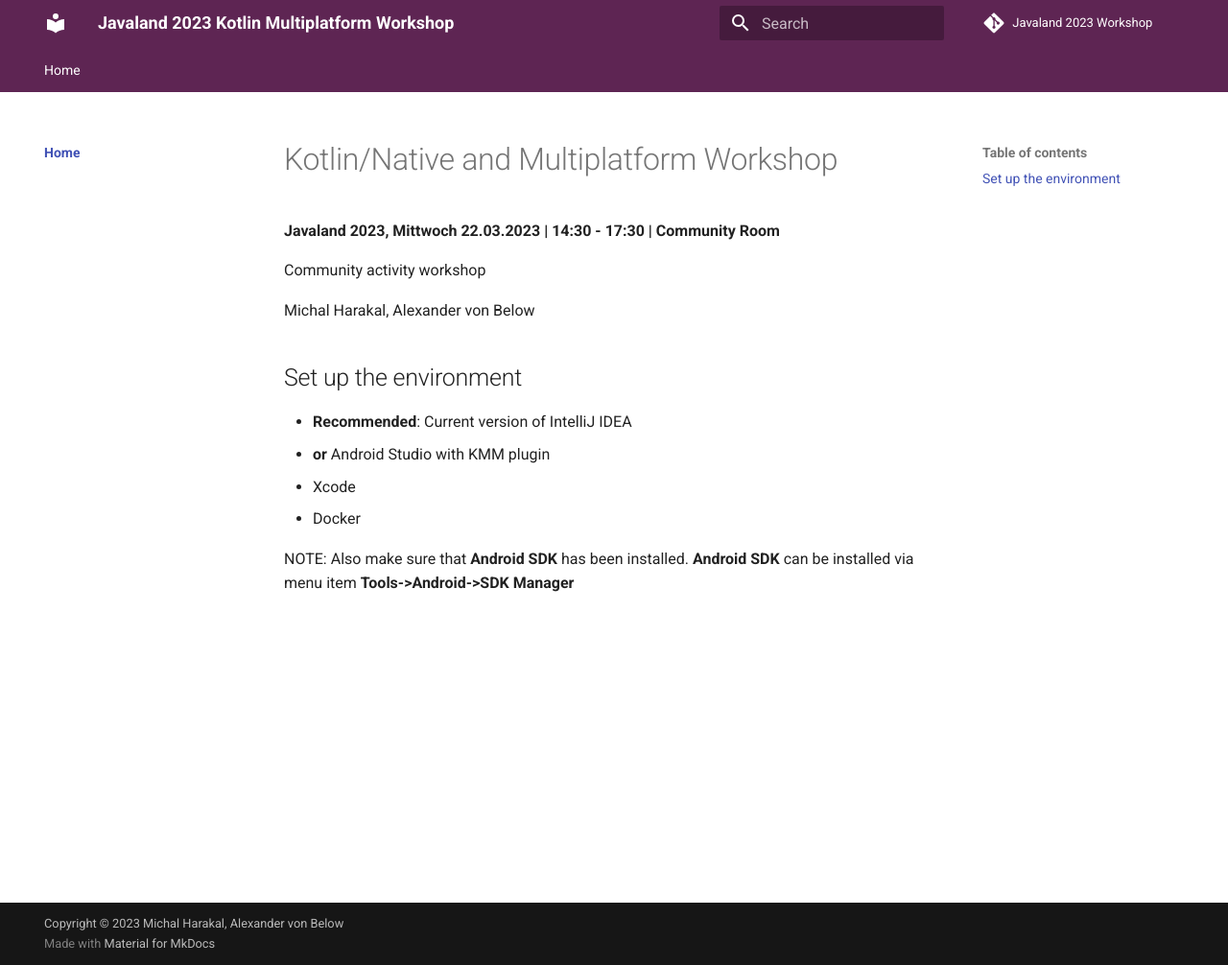
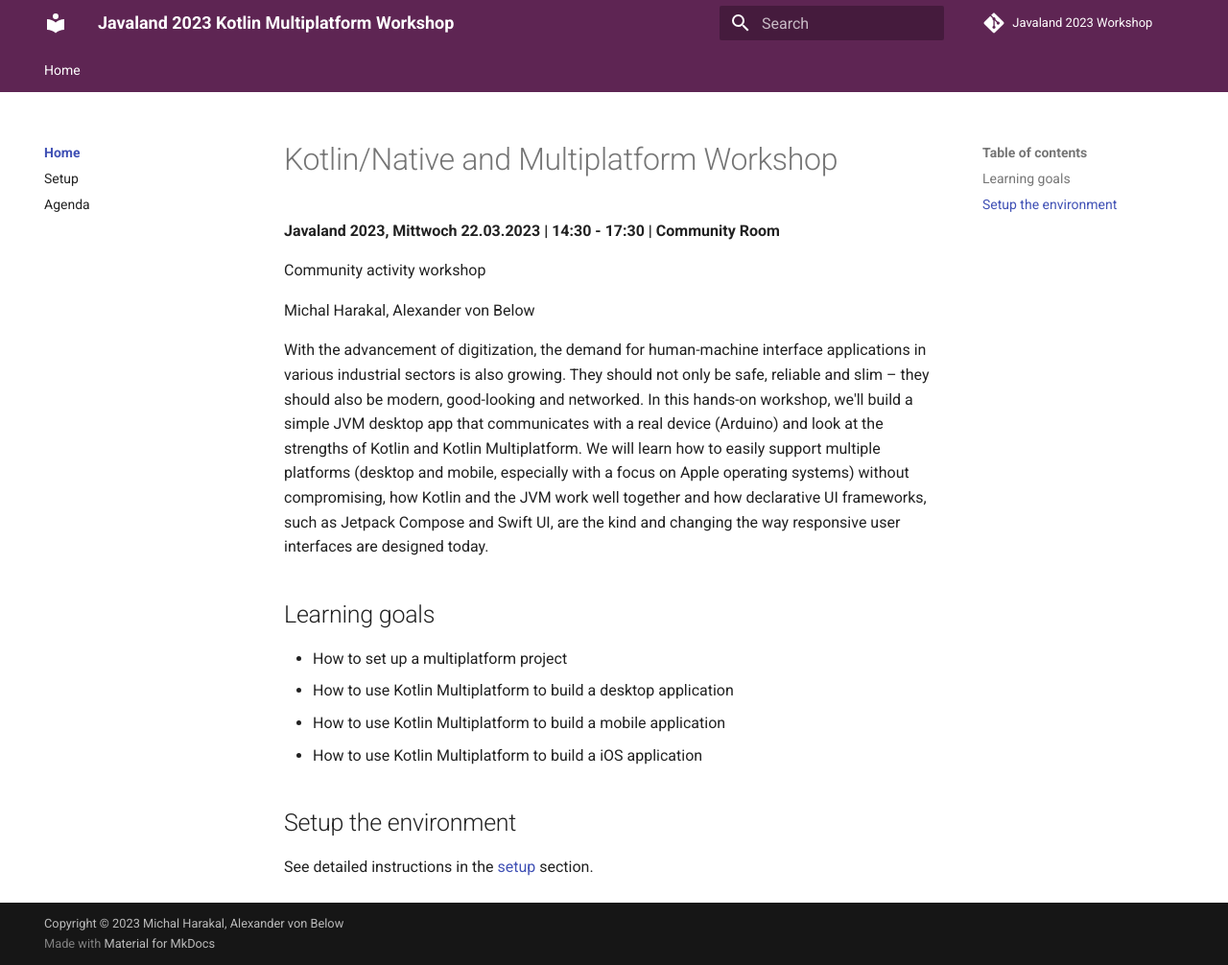
Before and after one commit to michalharakal/kmp-workshop, an MkDocs documentation site: the page built from javaland2023/mkdocs/src/doc/docs/index.md, in a window 1280 px wide and 1006 px high. Shown: the whole window at 96% size. Built offline with MkDocs 1.6.1 and Material for MkDocs 9.7.7, drawn with Linux system fonts in a browser that asks for light colours; comment, search, counter and statistics services are not loaded.

Commit message:
Add more content on setup

```diff
--- a/javaland2023/mkdocs/src/doc/docs/index.md
+++ b/javaland2023/mkdocs/src/doc/docs/index.md
@@ -6,12 +6,15 @@
 
 Michal Harakal, Alexander von Below
 
-## Set up the environment
+With the advancement of digitization, the demand for human-machine interface applications in various industrial sectors is also growing. They should not only be safe, reliable and slim – they should also be modern, good-looking and networked. In this hands-on workshop, we'll build a simple JVM desktop app that communicates with a real device (Arduino) and look at the strengths of Kotlin and Kotlin Multiplatform.  We will learn how to easily support multiple platforms (desktop and mobile, especially with a focus on Apple operating systems) without compromising, how Kotlin and the JVM work well together and how declarative UI frameworks, such as Jetpack Compose and Swift UI, are the kind and changing the way responsive user interfaces are designed today.
 
-* **Recommended**: Current version of IntelliJ IDEA
-* **or** Android Studio with KMM plugin
-* Xcode
-* Docker
+## Learning goals
 
-NOTE: Also make sure that **Android SDK** has been installed.
-**Android SDK** can be installed via menu item **Tools->Android->SDK Manager**
+* How to set up a multiplatform project
+* How to use Kotlin Multiplatform to build a desktop application
+* How to use Kotlin Multiplatform to build a mobile application
+* How to use Kotlin Multiplatform to build a iOS application
+
+## Setup the environment
+
+See detailed instructions in the [setup](setup.md) section.
--- a/javaland2023/mkdocs/src/doc/mkdocs.yml
+++ b/javaland2023/mkdocs/src/doc/mkdocs.yml
@@ -8,7 +8,7 @@
 # Repository (add link to repository on each page)
 repo_name: Javaland 2023 Workshop
 repo_url: https://github.com/michalharakal/kmp-workshop
-edit_uri: edit/master/mkdocs/src/doc/docs/
+edit_uri: edit/javaland-2023/mkdocs/src/doc/docs/
 
 # Copyright (shown at the footer)
 copyright: 'Copyright &copy; 2023 Michal Harakal, Alexander von Below'
@@ -43,6 +43,7 @@
   - pymdownx.inlinehilite
   - pymdownx.magiclink
   - pymdownx.smartsymbols
+  - admonition
   - attr_list
   - md_in_html
   - pymdownx.superfences:
@@ -57,6 +58,8 @@
 nav:
   - Home:
       - index.md
+      - "Setup" : setup.md
+      - "Agenda": agenda.md
 
 extra_css:
   - kmp_colors.css
```
Also changed, not shown: javaland2023/mkdocs/src/doc/docs/agenda.md (added, +48 -0 lines), javaland2023/mkdocs/src/doc/docs/setup.md (added, +23 -0 lines).
